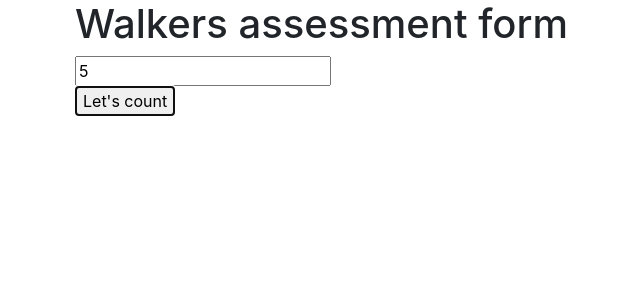
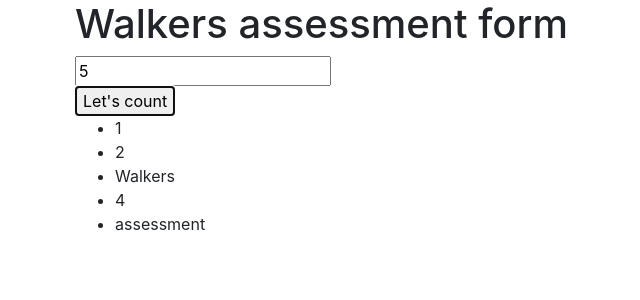
Before and after one commit to AlvaroLopezG/Walkers-Technical-exercise-Alvaro, an Angular app in the folder ClientApp/: page / in a window 1280 px wide. Both pictures are taken after typing "5" into the empty fields and a click on the button "Let's count". Shown: the top 300 px of the page, without its empty margins (10-650 px from the left). Built offline with nearby package versions, Linux system fonts and the light colour scheme.

Commit message:
Changed the component so it can use the helper and show the results

```diff
--- a/ClientApp/src/app/walkers-assessment/walkers-assessment.component.html
+++ b/ClientApp/src/app/walkers-assessment/walkers-assessment.component.html
@@ -7,3 +7,10 @@
         <button type="submit" [disabled]="!walkersAssessmentForm.valid">Let's count</button>
     </div>
 </form>
+<div>
+    <ul>
+        <li *ngFor="let n of numbers">
+            {{ n }}
+        </li>
+    </ul>
+</div>
--- a/ClientApp/src/app/walkers-assessment/walkers-assessment.component.ts
+++ b/ClientApp/src/app/walkers-assessment/walkers-assessment.component.ts
@@ -1,5 +1,6 @@
 import { Component, OnInit } from '@angular/core';
 import { FormBuilder, FormControl } from '@angular/forms';
+import { WalkersAssessmentHelper } from './walkers-assessment.helper';
 
 @Component({
   selector: 'app-walkers-assessment',
@@ -8,6 +9,7 @@ import { FormBuilder, FormControl } from '@angular/forms';
 })
 export class WalkersAssessmentComponent {
   walkersAssessmentForm;
+  numbers;
 
   constructor(
     private formBuilder: FormBuilder
@@ -19,6 +21,9 @@ export class WalkersAssessmentComponent {
   }
 
   onSubmit(data) {
-    console.log(data);
+    if(this.walkersAssessmentForm.valid) {
+      var walkersAssessmentHelper = new WalkersAssessmentHelper();
+      this.numbers = walkersAssessmentHelper.countTo(data.number);
+    }
   }
 }
```
